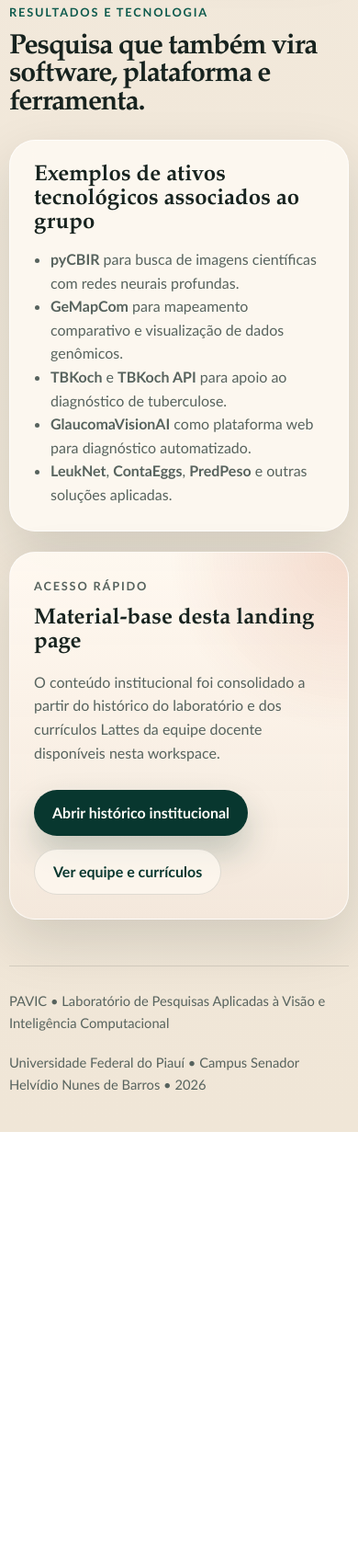
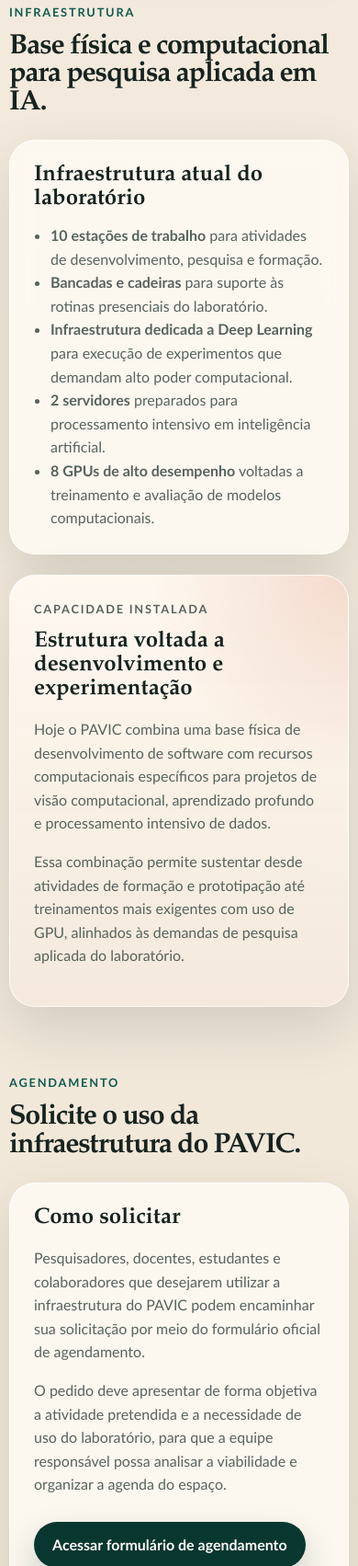
Before and after one commit to pavic-ufpi/site-pavic, a plain HTML site: page index.html in a window 390 px wide. Shown: the part 9086-10789 px from the top of the page at 92% size. Before the commit the page ends 10317 px from the top, so only its background shows below. Drawn offline with Linux system fonts and the light colour scheme.

Commit message:
feat: add forms e infraestrurutra

```diff
--- a/index.html
+++ b/index.html
@@ -31,7 +31,8 @@
         <a href="#frentes">Frentes</a>
         <a href="#projetos">Projetos</a>
         <a href="#equipe">Equipe</a>
-        <a href="#resultados">Resultados</a>
+        <a href="#infraestrutura">Infraestrutura</a>
+        <a href="#agendamento">Agendamento</a>
       </nav>
     </header>
 
@@ -318,39 +319,81 @@
         </div>
       </section>
 
-      <section id="resultados" class="section results-section">
+      <section id="infraestrutura" class="section results-section">
         <div class="section-heading reveal">
-          <p class="eyebrow">Resultados e tecnologia</p>
-          <h2>Pesquisa que também vira software, plataforma e ferramenta.</h2>
+          <p class="eyebrow">Infraestrutura</p>
+          <h2>Base física e computacional para pesquisa aplicada em IA.</h2>
         </div>
 
         <div class="results-layout">
           <article class="panel reveal">
-            <h3>Exemplos de ativos tecnológicos associados ao grupo</h3>
+            <h3>Infraestrutura atual do laboratório</h3>
             <ul class="result-list">
-              <li><strong>pyCBIR</strong> para busca de imagens científicas com redes neurais profundas.</li>
-              <li><strong>GeMapCom</strong> para mapeamento comparativo e visualização de dados genômicos.</li>
-              <li><strong>TBKoch</strong> e <strong>TBKoch API</strong> para apoio ao diagnóstico de tuberculose.</li>
-              <li><strong>GlaucomaVisionAI</strong> como plataforma web para diagnóstico automatizado.</li>
-              <li><strong>LeukNet</strong>, <strong>ContaEggs</strong>, <strong>PredPeso</strong> e outras soluções aplicadas.</li>
+              <li><strong>10 estações de trabalho</strong> para atividades de desenvolvimento, pesquisa e formação.</li>
+              <li><strong>Bancadas e cadeiras</strong> para suporte às rotinas presenciais do laboratório.</li>
+              <li><strong>Infraestrutura dedicada a Deep Learning</strong> para execução de experimentos que demandam alto poder computacional.</li>
+              <li><strong>2 servidores</strong> preparados para processamento intensivo em inteligência artificial.</li>
+              <li><strong>8 GPUs de alto desempenho</strong> voltadas a treinamento e avaliação de modelos computacionais.</li>
             </ul>
           </article>
 
           <article class="panel cta-panel reveal">
-            <p class="eyebrow">Acesso rápido</p>
-            <h3>Material-base desta landing page</h3>
+            <p class="eyebrow">Capacidade instalada</p>
+            <h3>Estrutura voltada a desenvolvimento e experimentação</h3>
             <p>
-              O conteúdo institucional foi consolidado a partir do histórico do laboratório
-              e dos currículos Lattes da equipe docente disponíveis nesta workspace.
+              Hoje o PAVIC combina uma base física de desenvolvimento de software com
+              recursos computacionais específicos para projetos de visão computacional,
+              aprendizado profundo e processamento intensivo de dados.
             </p>
+            <p>
+              Essa combinação permite sustentar desde atividades de formação e prototipação
+              até treinamentos mais exigentes com uso de GPU, alinhados às demandas de
+              pesquisa aplicada do laboratório.
+            </p>
+          </article>
+        </div>
+      </section>
+
+      <section id="agendamento" class="section booking-section">
+        <div class="section-heading reveal">
+          <p class="eyebrow">Agendamento</p>
+          <h2>Solicite o uso da infraestrutura do PAVIC.</h2>
+        </div>
+
+        <div class="booking-layout">
+          <article class="panel booking-panel reveal">
+            <h3>Como solicitar</h3>
+            <p>
+              Pesquisadores, docentes, estudantes e colaboradores que desejarem utilizar
+              a infraestrutura do PAVIC podem encaminhar sua solicitação por meio do
+              formulário oficial de agendamento.
+            </p>
+            <p>
+              O pedido deve apresentar de forma objetiva a atividade pretendida e a
+              necessidade de uso do laboratório, para que a equipe responsável possa
+              analisar a viabilidade e organizar a agenda do espaço.
+            </p>
+
             <div class="stacked-actions">
-              <a class="button button-primary" href="breve historico.pdf" target="_blank" rel="noreferrer">
-                Abrir histórico institucional
-              </a>
-              <a class="button button-secondary" href="#equipe">
-                Ver equipe e currículos
+              <a
+                class="button button-primary"
+                href="https://forms.gle/njxwwrkX7M8V2TWs8"
+                target="_blank"
+                rel="noreferrer"
+              >
+                Acessar formulário de agendamento
               </a>
             </div>
+          </article>
+
+          <article class="panel booking-panel booking-panel-accent reveal">
+            <h3>Regras gerais de uso</h3>
+            <ul class="result-list booking-list">
+              <li>O agendamento deve ser realizado exclusivamente pelo formulário online.</li>
+              <li>As solicitações devem ser feitas, preferencialmente, com no mínimo 7 dias de antecedência.</li>
+              <li>O atendimento das demandas dependerá da disponibilidade da infraestrutura e da agenda do laboratório.</li>
+              <li>O uso do espaço deve seguir orientações da equipe do PAVIC e boas práticas de utilização responsável.</li>
+            </ul>
           </article>
         </div>
       </section>
--- a/styles.css
+++ b/styles.css
@@ -327,6 +327,12 @@ img {
   gap: 22px;
 }
 
+.booking-layout {
+  display: grid;
+  grid-template-columns: 1.1fr 0.9fr;
+  gap: 22px;
+}
+
 .panel,
 .team-card,
 .project-card,
@@ -347,6 +353,11 @@ img {
 .result-list {
   margin: 0;
   padding-left: 18px;
+}
+
+.booking-list {
+  display: grid;
+  gap: 12px;
 }
 
 .section-heading {
@@ -417,6 +428,16 @@ img {
     linear-gradient(180deg, rgba(255, 249, 241, 0.96), rgba(244, 232, 220, 0.92));
 }
 
+.booking-panel {
+  min-height: 100%;
+}
+
+.booking-panel-accent {
+  background:
+    radial-gradient(circle at top left, rgba(15, 91, 78, 0.14), transparent 34%),
+    linear-gradient(180deg, rgba(255, 250, 242, 0.96), rgba(239, 245, 241, 0.88));
+}
+
 .site-footer {
   display: flex;
   justify-content: space-between;
@@ -447,6 +468,7 @@ img {
   .hero,
   .intro-grid,
   .results-layout,
+  .booking-layout,
   .card-grid,
   .project-grid,
   .timeline {
@@ -497,6 +519,7 @@ img {
   .hero,
   .intro-grid,
   .results-layout,
+  .booking-layout,
   .card-grid,
   .project-grid,
   .team-grid,
```
